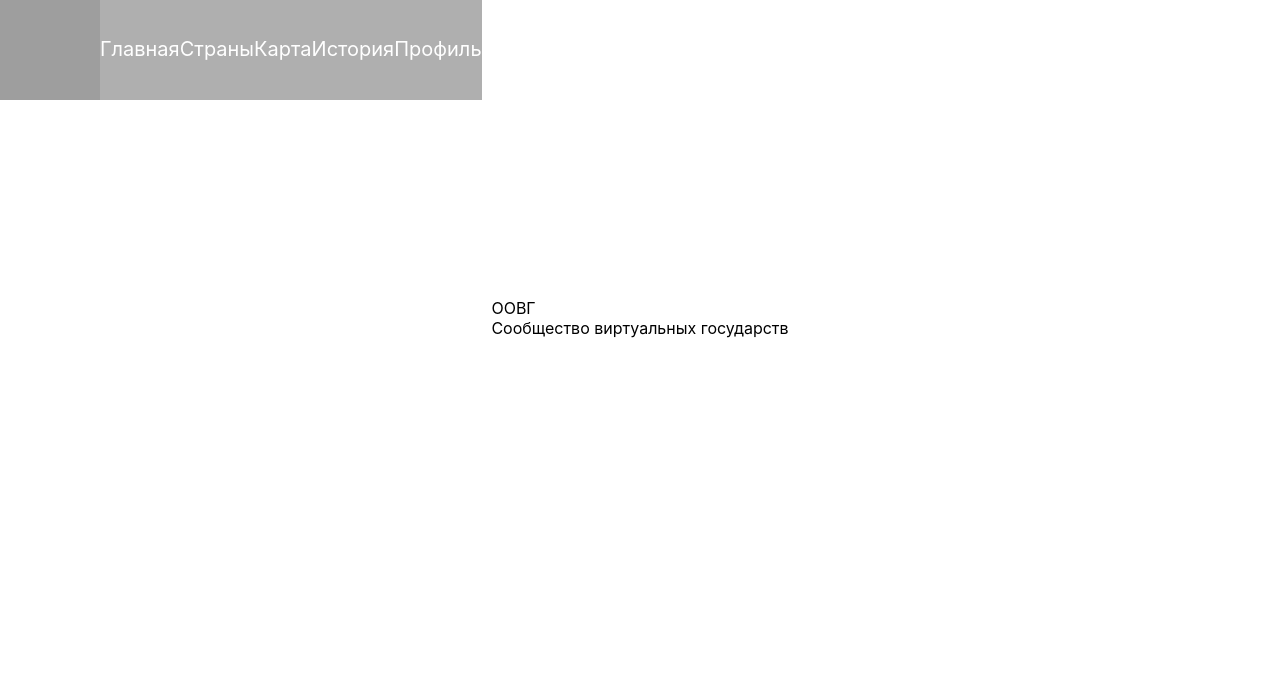
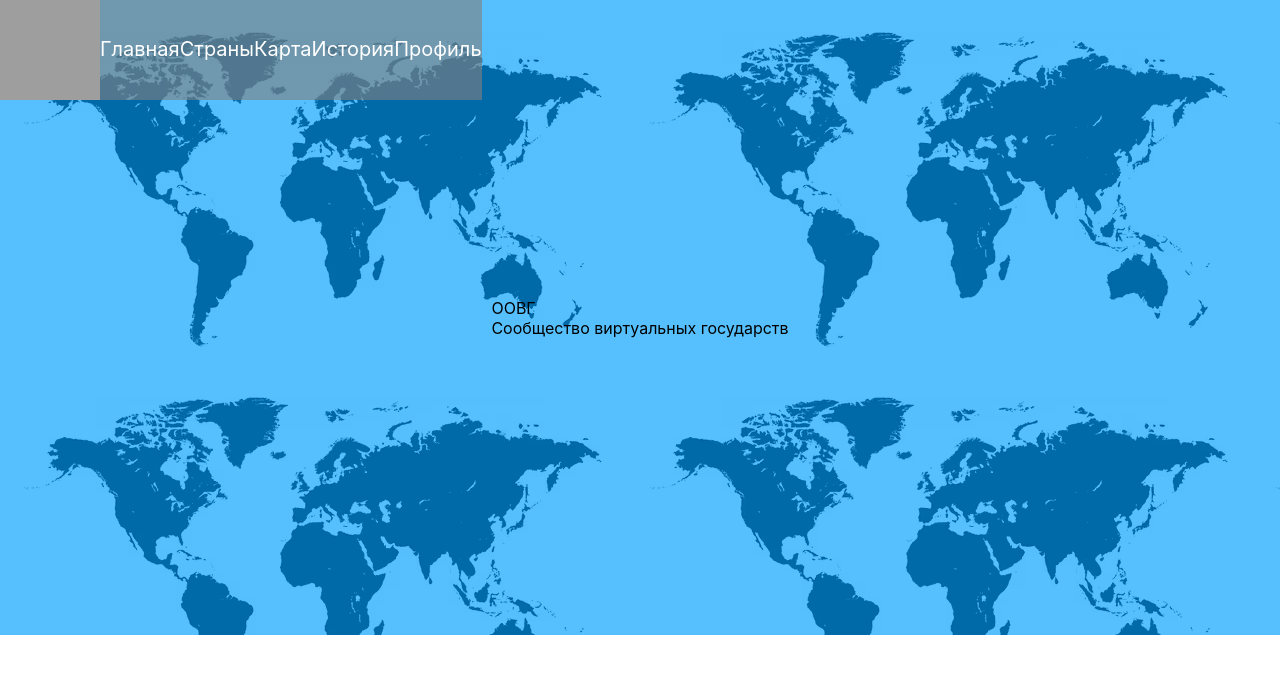
Before and after one commit to agaria-rep/VC, a Flask app: page / in a window 1280 px wide. Shown: the top 674 px of the page. Run offline with Flask 2, Linux system fonts and the light colour scheme; grey boxes are pictures that could not be loaded.

Commit message:
Update index.css

```diff
--- a/site/static/css/index.css
+++ b/site/static/css/index.css
@@ -4,5 +4,5 @@
     align-items: center;
     height: 635px;
     width: 100%;
-    background-image: {{ url_for('static', filename='images/index_map.png') }};
+    background-image: url('static/images/index_map.png');
 }
```
